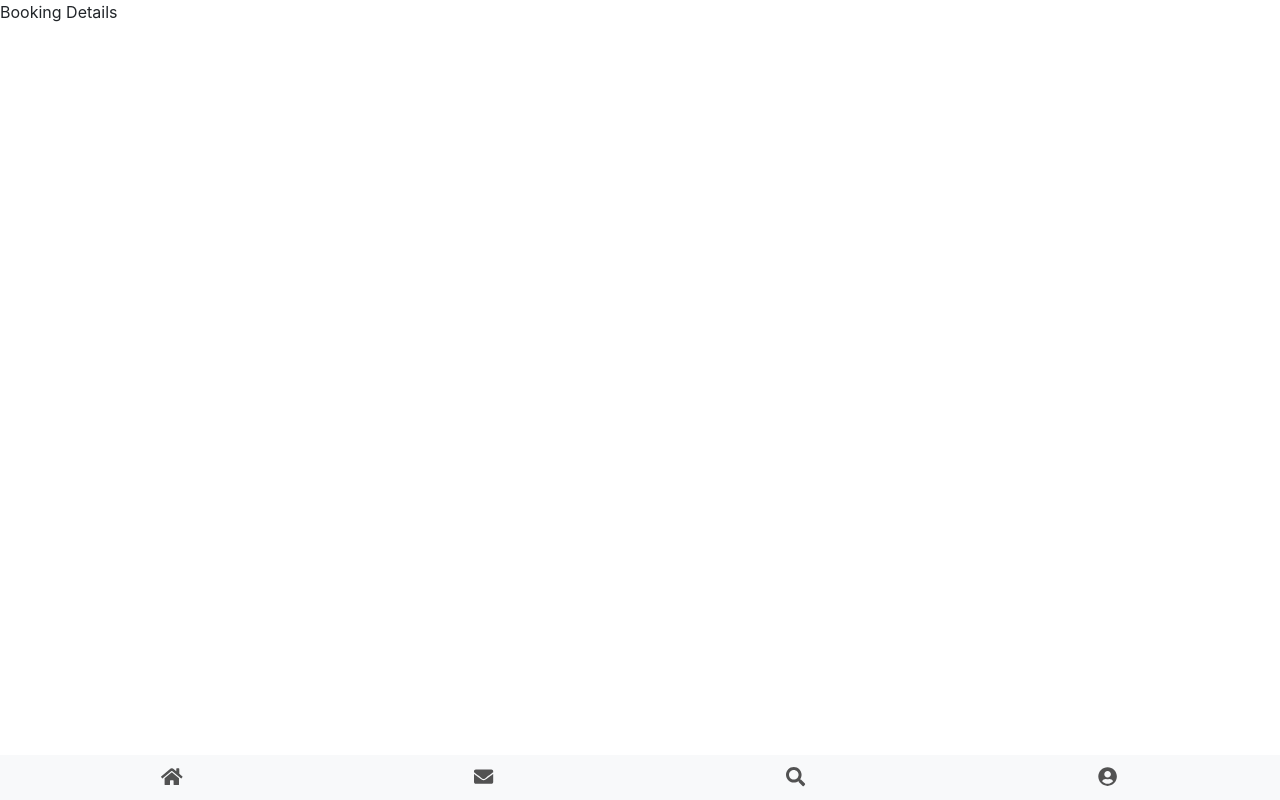
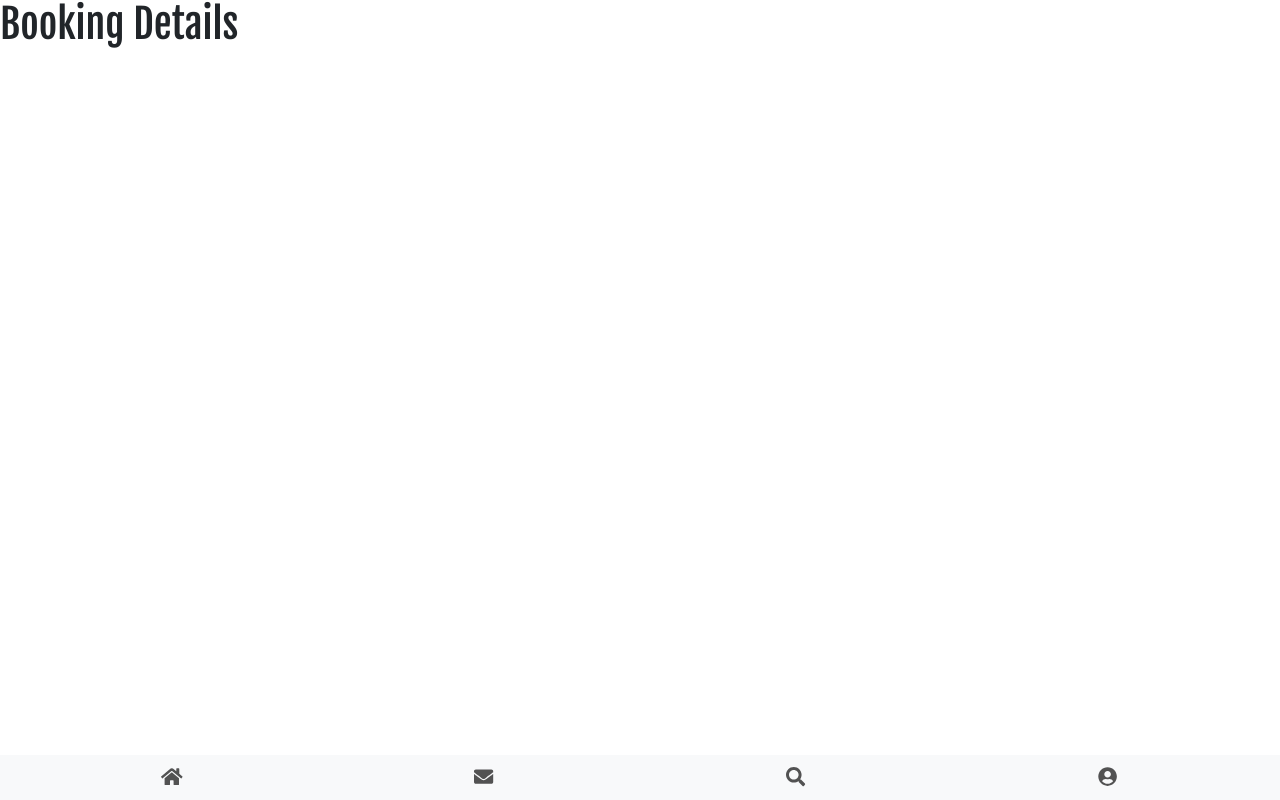
Before and after one commit to pixel-builds/travelx, a React (Create React App) app: page /bookings/1 in a window 1280 px wide. Built offline with nearby package versions, Linux system fonts and the light colour scheme.

Commit message:
added fonts

```diff
--- a/src/App.css
+++ b/src/App.css
@@ -1,3 +1,11 @@
-.App {
-    position: relative;
+/* GLOBAL STUFF */
+
+@import url('https://fonts.googleapis.com/css2?family=Fjalla+One&family=Lobster&display=swap');
+
+.heading{
+    font-family: 'Fjalla One', sans-serif;
 }
+
+.heading-2 {
+    font-family: 'Lobster', cursive;
+}
--- a/src/App.jsx
+++ b/src/App.jsx
@@ -1,5 +1,6 @@
 import React from 'react';
-import './App.css';
+// import './App.css';
+
 import {Route, Switch} from 'react-router-dom';
 
 import Home from './components/home/home';
@@ -10,6 +11,7 @@ import BookingDetails from './components/booking-details/booking';
 import CategoryDetails from './components/category-details/category';
 
 import BottomBar from './components/nav/bottom-tab';
+require('./App.css');
 
 
 class App extends React.Component {
--- a/src/components/booking-details/booking.jsx
+++ b/src/components/booking-details/booking.jsx
@@ -9,7 +9,7 @@ class BookingDetails extends React.Component {
     }
     render(){
         return (
-            <p>Booking Details</p>
+            <h1 className="heading">Booking Details</h1>
         );
     }
 }
--- a/src/components/home/home.jsx
+++ b/src/components/home/home.jsx
@@ -4,7 +4,7 @@ import './home.css';
 class Home extends React.Component {
     render() {
         return (
-            <p>HomeComponent</p>
+            <h1 className="heading">Travelx</h1>
         );
     }
 }
```
